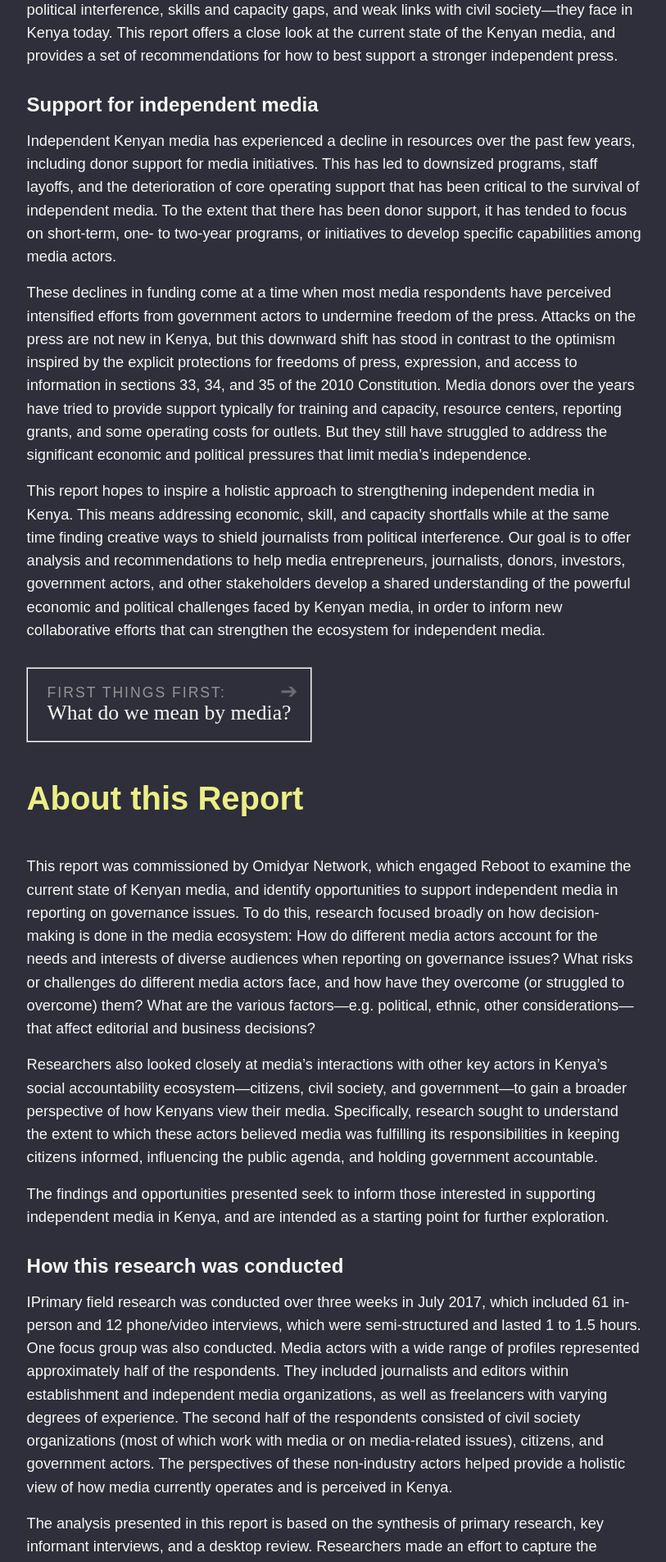
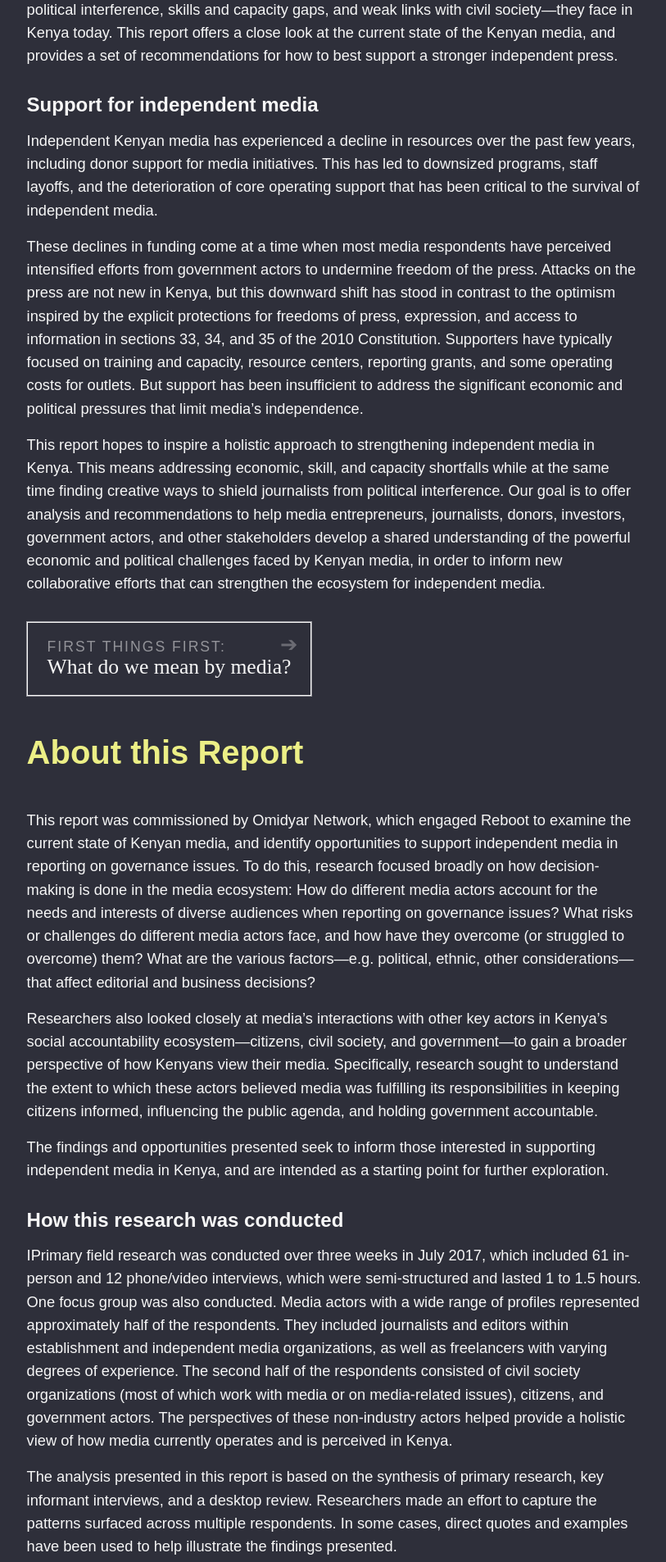
Before and after one commit to theReboot/onken, a Jekyll site: the page built from 1-why-fund-kenyan-media/index.md, in a window 1280 px wide. Shown: the part 1060-2966 px from the top of the page at 82% size, without its empty margins (417-1230 px from the left). Built offline with Jekyll 4.4.1, drawn with Linux system fonts in a browser that asks for light colours; nearby versions of some CDN libraries.

Commit message:
Updated intro copy

```diff
--- a/_includes/content/1.0_introduction.md
+++ b/_includes/content/1.0_introduction.md
@@ -6,9 +6,9 @@ Right now, there is an opportunity to support the brave journalists and media en
 
 #### Support for independent media
 
-Independent Kenyan media has experienced a decline in resources over the past few years, including donor support for media initiatives. This has led to downsized programs, staff layoffs, and the deterioration of core operating support that has been critical to the survival of independent media. To the extent that there has been donor support, it has tended to focus on short-term, one- to two-year programs, or initiatives to develop specific capabilities among media actors.
+Independent Kenyan media has experienced a decline in resources over the past few years, including donor support for media initiatives. This has led to downsized programs, staff layoffs, and the deterioration of core operating support that has been critical to the survival of independent media.
 
-These declines in funding come at a time when most media respondents have perceived intensified efforts from government actors to undermine freedom of the press. Attacks on the press are not new in Kenya, but this downward shift has stood in contrast to the optimism inspired by the explicit protections for freedoms of press, expression, and access to information in sections 33, 34, and 35 of the 2010 Constitution. Media donors over the years have tried to provide support typically for training and capacity, resource centers, reporting grants, and some operating costs for outlets. But they still have struggled to address the significant economic and political pressures that limit media's independence.
+These declines in funding come at a time when most media respondents have perceived intensified efforts from government actors to undermine freedom of the press. Attacks on the press are not new in Kenya, but this downward shift has stood in contrast to the optimism inspired by the explicit protections for freedoms of press, expression, and access to information in sections 33, 34, and 35 of the 2010 Constitution. Supporters have typically focused on training and capacity, resource centers, reporting grants, and some operating costs for outlets. But support has been insufficient to address the significant economic and political pressures that limit media's independence.
 
 This report hopes to inspire a holistic approach to strengthening independent media in Kenya. This means addressing economic, skill, and capacity shortfalls while at the same time finding creative ways to shield journalists from political interference. Our goal is to offer analysis and recommendations to help media entrepreneurs, journalists, donors, investors, government actors, and other stakeholders develop a shared understanding of the powerful economic and political challenges faced by Kenyan media, in order to inform new collaborative efforts that can strengthen the ecosystem for independent media.
 
```
